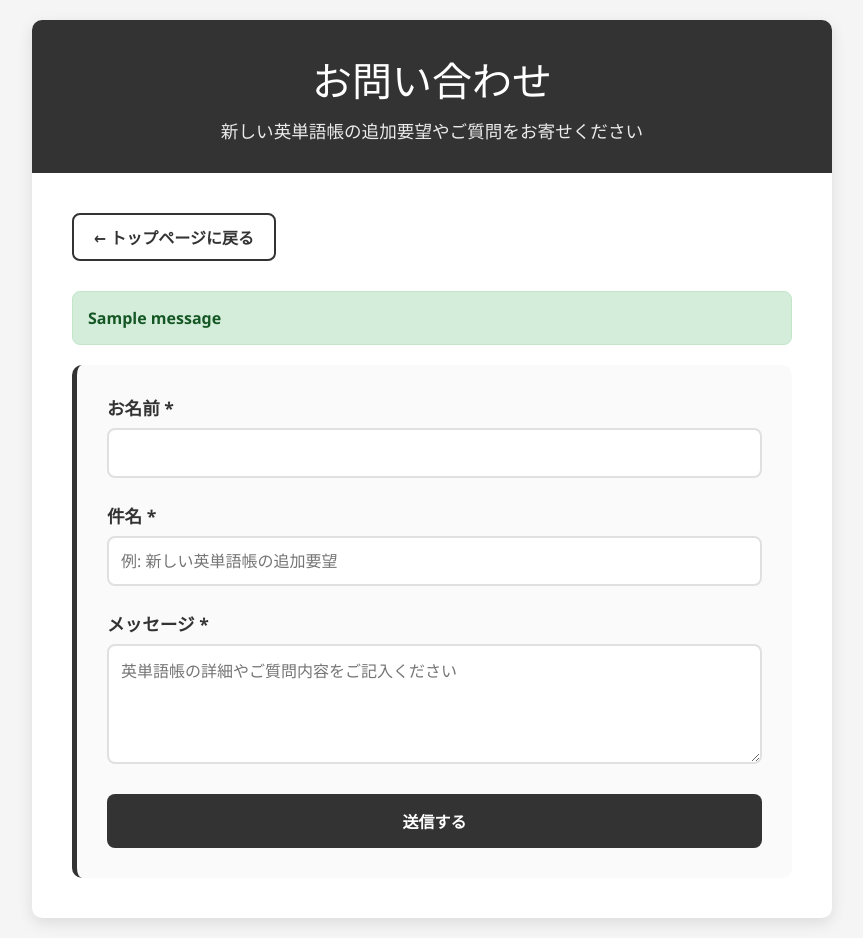
After one commit to Hiyama-sir/test-maiking, a Flask app: page /contact in a window 1280 px wide. The commit adds this page. Shown: the whole page, without its empty margins (208-1071 px from the left). Run offline with Flask 3, Linux system fonts and the light colour scheme; one stand-in notice (Sample message) is shown.

Commit message:
セキュリティ改善: メール設定を環境変数化
- 問い合わせ先メールアドレスをCONTACT_EMAIL環境変数で管理
- SMTP設定を環境変数で管理（SMTP_USERNAME, SMTP_PASSWORD等）
- メールアドレスやパスワードがコードに含まれないよう改善
- READMEに環境変数設定例とGmail設定方法を追加
- セキュリティを向上させてGitHubに安全にプッシュ可能

```diff
--- a/app.py
+++ b/app.py
@@ -1,8 +1,12 @@
-from flask import Flask, render_template, request, jsonify
+from flask import Flask, render_template, request, jsonify, redirect, url_for, flash
 from openpyxl import load_workbook
 import os
+import smtplib
+from email.mime.text import MIMEText
+from email.mime.multipart import MIMEMultipart
 
 app = Flask(__name__)
+app.secret_key = 'your-secret-key-here'  # セッション用の秘密鍵
 
 def load_excel_data(filename=None):
     """Excelファイルからデータを読み込む"""
@@ -169,6 +173,84 @@ def get_available_files_api():
     files = get_available_files()
     return jsonify(files)
 
+@app.route('/contact')
+def contact():
+    """問い合わせフォームページ"""
+    return render_template('contact.html')
+
+@app.route('/submit_contact', methods=['POST'])
+def submit_contact():
+    """問い合わせフォームの送信処理"""
+    try:
+        name = request.form.get('name', '').strip()
+        subject = request.form.get('subject', '').strip()
+        message = request.form.get('message', '').strip()
+
+        # バリデーション
+        if not name or not subject or not message:
+            flash('すべての項目を入力してください。', 'error')
+            return redirect(url_for('contact'))
+
+        # メール送信（実際の送信は環境変数で設定）
+        send_contact_email(name, subject, message)
+
+        flash('お問い合わせありがとうございます。内容を確認次第、ご連絡いたします。', 'success')
+        return redirect(url_for('contact'))
+
+    except Exception as e:
+        flash(f'エラーが発生しました: {str(e)}', 'error')
+        return redirect(url_for('contact'))
+
+def send_contact_email(name, subject, message):
+    """問い合わせメールを送信"""
+    try:
+        # メール設定（環境変数から取得、なければデフォルト値）
+        smtp_server = os.environ.get('SMTP_SERVER', 'smtp.gmail.com')
+        smtp_port = int(os.environ.get('SMTP_PORT', '587'))
+        smtp_username = os.environ.get('SMTP_USERNAME', '')
+        smtp_password = os.environ.get('SMTP_PASSWORD', '')
+        contact_email = os.environ.get('CONTACT_EMAIL', 'contact@example.com')
+
+        # メール内容
+        msg = MIMEMultipart()
+        msg['From'] = smtp_username
+        msg['To'] = contact_email
+        msg['Subject'] = f'[テスト問題ジェネレーター] {subject}'
+
+        body = f"""
+新しい英単語帳の追加要望が届きました。
+
+送信者名: {name}
+件名: {subject}
+
+メッセージ:
+{message}
+
+---
+このメールはテスト問題ジェネレーターの問い合わせフォームから送信されました。
+        """
+
+        msg.attach(MIMEText(body, 'plain', 'utf-8'))
+
+        # メール送信（SMTP設定がある場合のみ）
+        if smtp_username and smtp_password:
+            server = smtplib.SMTP(smtp_server, smtp_port)
+            server.starttls()
+            server.login(smtp_username, smtp_password)
+            text = msg.as_string()
+            server.sendmail(smtp_username, contact_email, text)
+            server.quit()
+        else:
+            # SMTP設定がない場合はログに出力
+            print(f"問い合わせメール（送信設定なし）:")
+            print(f"送信者: {name}")
+            print(f"件名: {subject}")
+            print(f"メッセージ: {message}")
+
+    except Exception as e:
+        print(f"メール送信エラー: {e}")
+        # エラーが発生してもアプリケーションは継続
+
 if __name__ == '__main__':
     port = int(os.environ.get('PORT', 5001))
     app.run(debug=False, host='0.0.0.0', port=port)
--- /dev/null
+++ b/templates/contact.html
@@ -0,0 +1,241 @@
+<!DOCTYPE html>
+<html lang="ja">
+<head>
+    <meta charset="UTF-8">
+    <meta name="viewport" content="width=device-width, initial-scale=1.0">
+    <title>お問い合わせ - テスト問題ジェネレーター</title>
+    <style>
+        * {
+            margin: 0;
+            padding: 0;
+            box-sizing: border-box;
+        }
+
+        body {
+            font-family: 'Segoe UI', Tahoma, Geneva, Verdana, sans-serif;
+            background: #f5f5f5;
+            min-height: 100vh;
+            padding: 20px;
+        }
+
+        .container {
+            max-width: 800px;
+            margin: 0 auto;
+            background: white;
+            border-radius: 10px;
+            box-shadow: 0 5px 15px rgba(0,0,0,0.1);
+            overflow: hidden;
+        }
+
+        .header {
+            background: #333;
+            color: white;
+            padding: 30px;
+            text-align: center;
+        }
+
+        .header h1 {
+            font-size: 2.5em;
+            margin-bottom: 10px;
+            font-weight: 300;
+        }
+
+        .header p {
+            font-size: 1.1em;
+            opacity: 0.9;
+        }
+
+        .content {
+            padding: 40px;
+        }
+
+        .back-link {
+            margin-bottom: 30px;
+        }
+
+        .back-link a {
+            color: #333;
+            text-decoration: none;
+            font-weight: 600;
+            display: inline-flex;
+            align-items: center;
+            gap: 8px;
+            padding: 10px 20px;
+            border: 2px solid #333;
+            border-radius: 8px;
+            transition: all 0.3s;
+        }
+
+        .back-link a:hover {
+            background: #333;
+            color: white;
+        }
+
+        .contact-form {
+            background: #fafafa;
+            padding: 30px;
+            border-radius: 10px;
+            border-left: 5px solid #333;
+        }
+
+        .form-group {
+            margin-bottom: 25px;
+        }
+
+        .form-group label {
+            display: block;
+            margin-bottom: 8px;
+            font-weight: 600;
+            color: #333;
+            font-size: 1.1em;
+        }
+
+        .form-group input,
+        .form-group textarea {
+            width: 100%;
+            padding: 12px;
+            border: 2px solid #e0e0e0;
+            border-radius: 8px;
+            font-size: 16px;
+            transition: border-color 0.3s;
+            font-family: inherit;
+        }
+
+        .form-group input:focus,
+        .form-group textarea:focus {
+            outline: none;
+            border-color: #333;
+        }
+
+        .form-group textarea {
+            min-height: 120px;
+            resize: vertical;
+        }
+
+        .btn {
+            background: #333;
+            color: white;
+            border: none;
+            padding: 15px 30px;
+            border-radius: 8px;
+            font-size: 16px;
+            font-weight: 600;
+            cursor: pointer;
+            transition: background-color 0.3s;
+            width: 100%;
+        }
+
+        .btn:hover {
+            background: #555;
+        }
+
+        .alert {
+            padding: 15px;
+            border-radius: 8px;
+            margin-bottom: 20px;
+            font-weight: 600;
+        }
+
+        .alert-success {
+            background: #d4edda;
+            color: #155724;
+            border: 1px solid #c3e6cb;
+        }
+
+        .alert-error {
+            background: #f8d7da;
+            color: #721c24;
+            border: 1px solid #f5c6cb;
+        }
+
+        .info-section {
+            background: #e8f4fd;
+            padding: 20px;
+            border-radius: 8px;
+            margin-bottom: 30px;
+            border-left: 5px solid #007bff;
+        }
+
+        .info-section h3 {
+            color: #007bff;
+            margin-bottom: 15px;
+            display: flex;
+            align-items: center;
+            gap: 10px;
+        }
+
+        .info-section ul {
+            margin-left: 20px;
+            color: #333;
+        }
+
+        .info-section li {
+            margin-bottom: 8px;
+        }
+
+        .contact-info {
+            background: #f8f9fa;
+            padding: 20px;
+            border-radius: 8px;
+            margin-top: 30px;
+            text-align: center;
+        }
+
+        .contact-info h4 {
+            color: #333;
+            margin-bottom: 10px;
+        }
+
+        .contact-info p {
+            color: #666;
+            font-size: 0.9em;
+        }
+    </style>
+</head>
+<body>
+    <div class="container">
+        <div class="header">
+            <h1>お問い合わせ</h1>
+            <p>新しい英単語帳の追加要望やご質問をお寄せください</p>
+        </div>
+
+        <div class="content">
+            <div class="back-link">
+                <a href="/">
+                    ← トップページに戻る
+                </a>
+            </div>
+
+            {% with messages = get_flashed_messages(with_categories=true) %}
+                {% if messages %}
+                    {% for category, message in messages %}
+                        <div class="alert alert-{{ 'success' if category == 'success' else 'error' }}">
+                            {{ message }}
+                        </div>
+                    {% endfor %}
+                {% endif %}
+            {% endwith %}
+
+
+            <form class="contact-form" method="POST" action="/submit_contact">
+                <div class="form-group">
+                    <label for="name">お名前 *</label>
+                    <input type="text" id="name" name="name" required>
+                </div>
+
+                <div class="form-group">
+                    <label for="subject">件名 *</label>
+                    <input type="text" id="subject" name="subject" placeholder="例: 新しい英単語帳の追加要望" required>
+                </div>
+
+                <div class="form-group">
+                    <label for="message">メッセージ *</label>
+                    <textarea id="message" name="message" placeholder="英単語帳の詳細やご質問内容をご記入ください" required></textarea>
+                </div>
+
+                <button type="submit" class="btn">送信する</button>
+            </form>
+        </div>
+    </div>
+</body>
+</html>
--- a/templates/index.html
+++ b/templates/index.html
@@ -701,6 +701,12 @@
     <div class="container">
         <div class="header">
             <h1>小テストジェネレーター</h1>
+            <p>Excelファイルから選択した単語でテストを作成できます</p>
+            <div style="margin-top: 20px;">
+                <a href="/contact" style="color: white; text-decoration: none; background: rgba(255,255,255,0.2); padding: 10px 20px; border-radius: 8px; display: inline-block; transition: background 0.3s;" onmouseover="this.style.background='rgba(255,255,255,0.3)'" onmouseout="this.style.background='rgba(255,255,255,0.2)'">
+                    📚 新しい英単語帳の追加要望
+                </a>
+            </div>
         </div>
 
 
```
Also changed, not shown: README.md.
